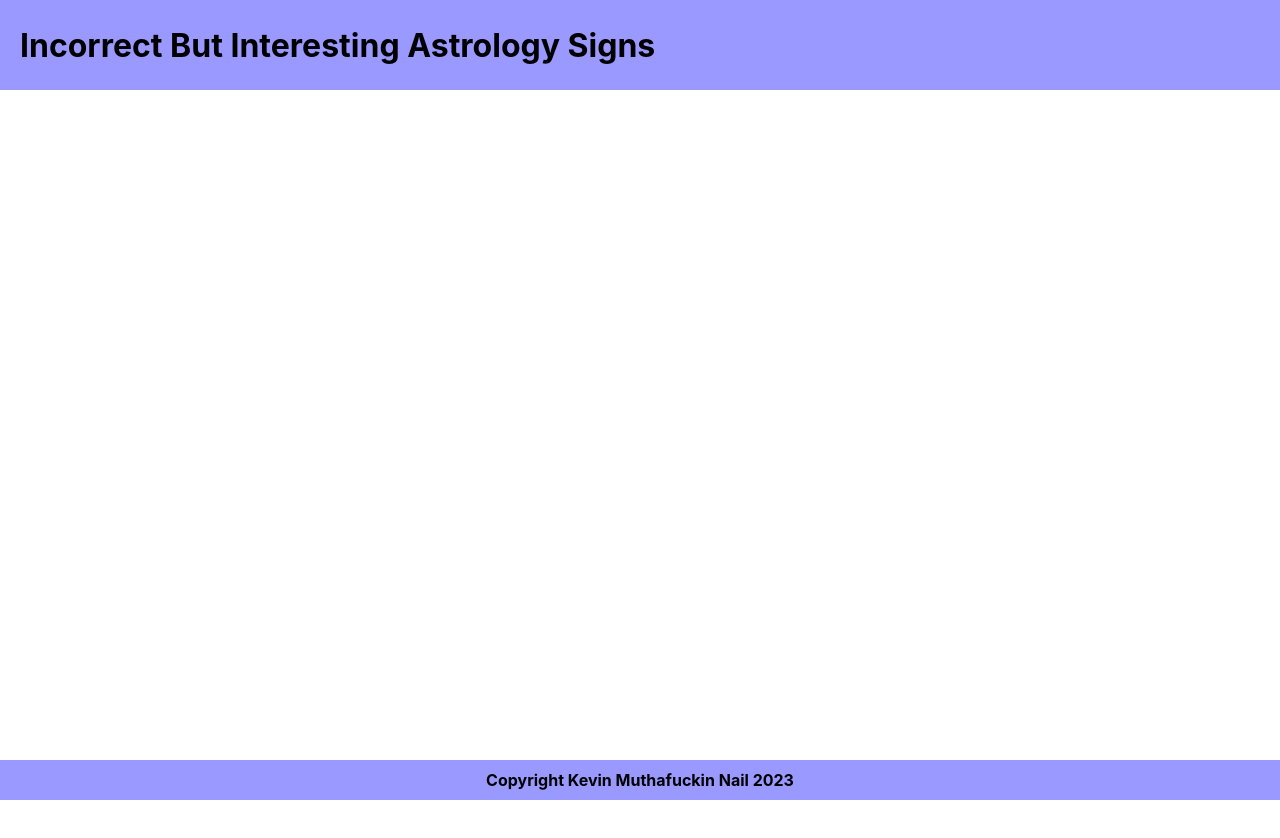
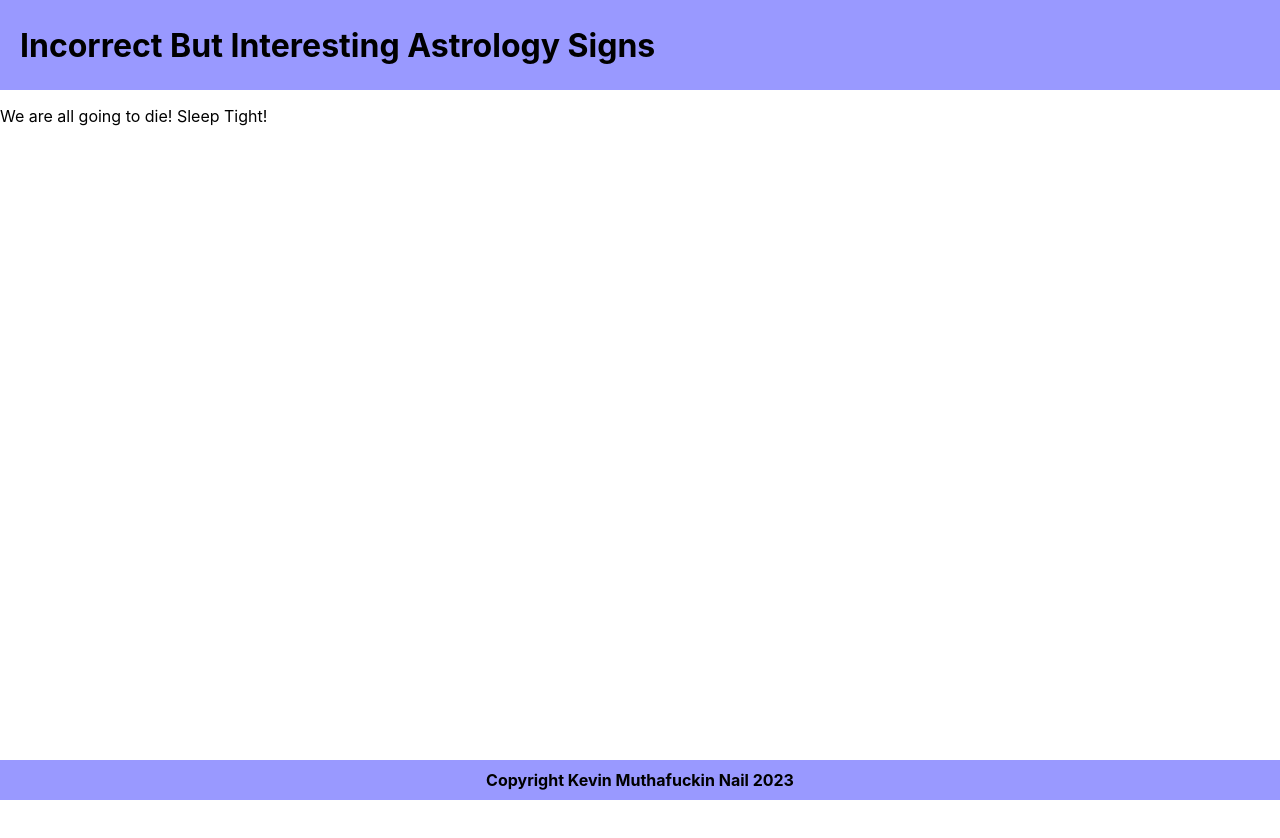
Before and after one commit to kevinnail/zodiac-signs, a React (Create React App) app: page / in a window 1280 px wide. Shown: the top 838 px of the page. Before the commit the page ends 800 px from the top, so only its background shows below. Built offline with nearby package versions, Linux system fonts and the light colour scheme.

Commit message:
dummy text in main displaying

```diff
--- a/src/App.js
+++ b/src/App.js
@@ -2,13 +2,13 @@ import React from 'react';
 import './App.css';
 import Header from './components/Header/Header';
 import Footer from './components/Footer/Footer';
-// import Main from './components/Main/Main';
+import Main from './components/Main/Main';
 
 function App() {
   return (
     <div className="App">
       <Header />
-      {/* <Main />  */}
+      <Main />
       <Footer />
     </div>
   );
--- a/src/components/Main/Main.css
+++ b/src/components/Main/Main.css
@@ -0,0 +1,9 @@
+main {
+  display: flex;
+  flex-wrap: wrap;
+  margin-bottom: 40px;
+  background-size: cover;
+  height: 840px;
+  align-content: flex-start;
+  position: relative;
+}
--- a/src/components/Main/Main.js
+++ b/src/components/Main/Main.js
@@ -0,0 +1,10 @@
+import React from 'react';
+import './Main.css';
+
+export default function Main() {
+  return (
+    <main>
+      <p>We are all going to die! Sleep Tight!</p>
+    </main>
+  );
+}
```
